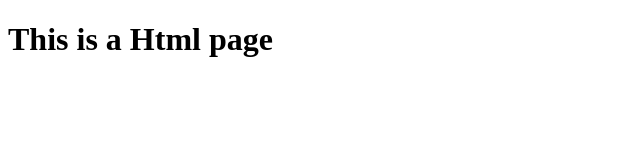
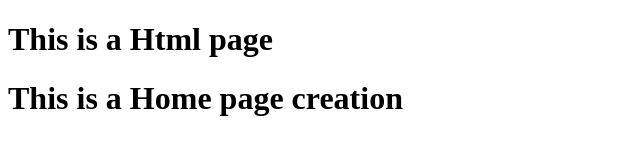
Before and after one commit to Pranav9948/git-studying, a plain HTML site: page index.html in a window 1280 px wide. Shown: the whole page, without its empty margins (0-640 px from the left). Drawn offline with Linux system fonts and the light colour scheme.

Commit message:
home page creation

```diff
--- a/index.html
+++ b/index.html
@@ -9,6 +9,7 @@
 <body>
 
     <h1>This is a Html page</h1>
+    <h1>This is a Home page creation</h1>
 
     </body>
 </html>
```
